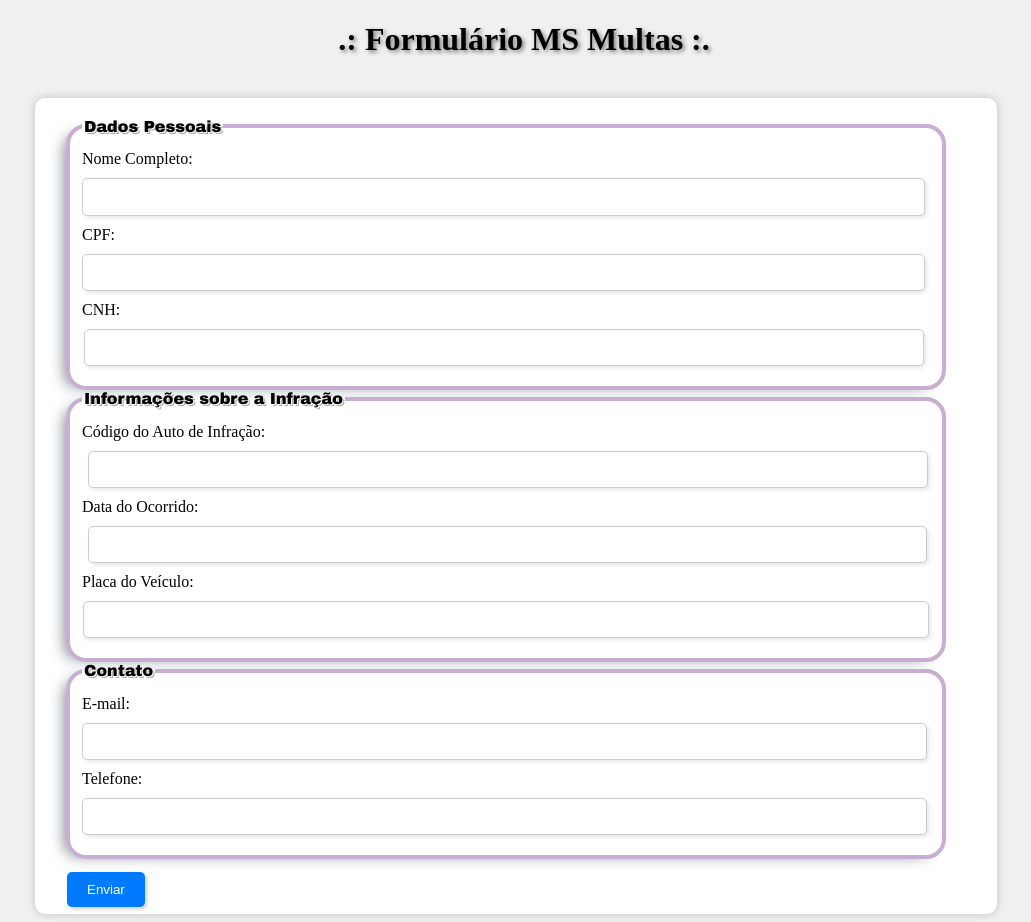
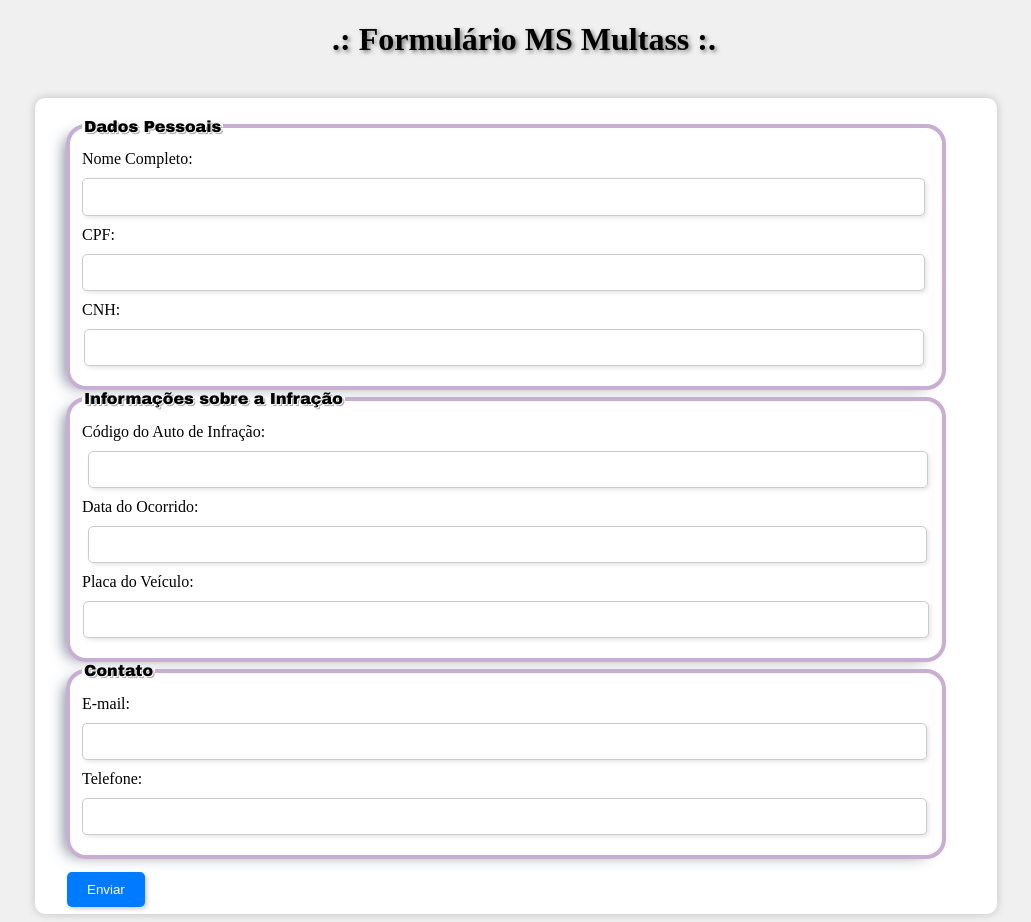
Before and after one commit to IWFD/omsmultas, a website: page index.html in a window 1280 px wide. Shown: the whole page, without its empty margins (116-1147 px from the left). Drawn offline with Linux system fonts and the light colour scheme.

Commit message:
Apenas um teste para ver o servidor funcionando.

```diff
--- a/index.html
+++ b/index.html
@@ -164,7 +164,7 @@
   </style>
 </head>
 <body>
-  <center><h1>.: Formulário MS Multas :.</h1></center>
+  <center><h1>.: Formulário MS Multass :.</h1></center>
   <br>
 
   <form id="formulario">
```
